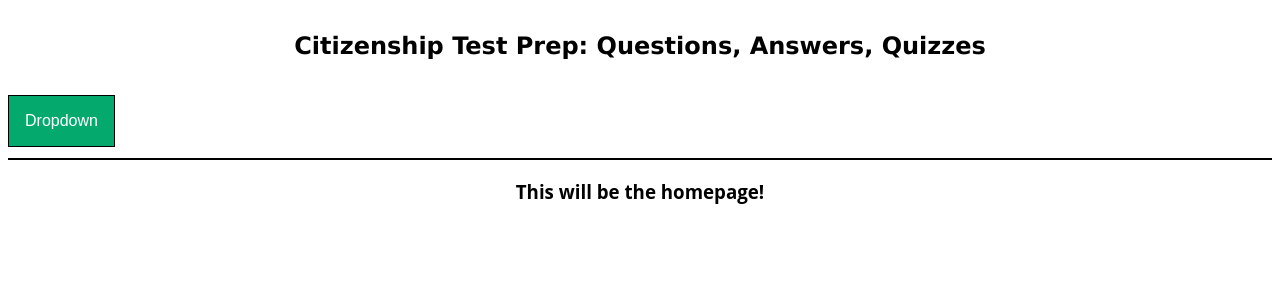
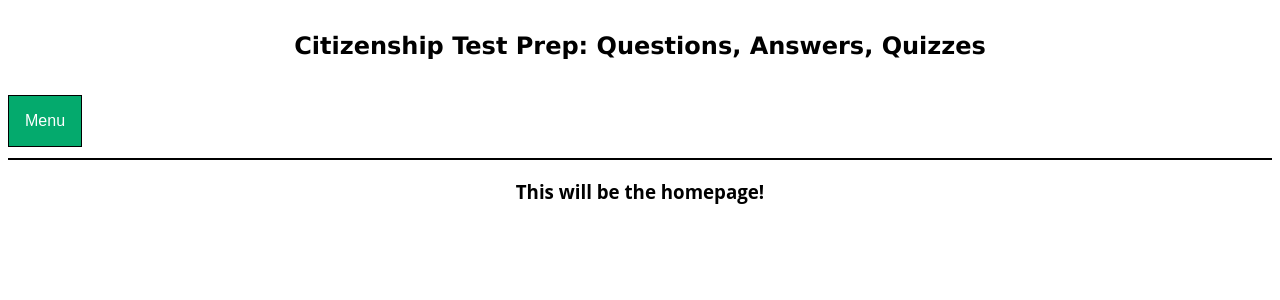
Before and after one commit to mmaustin/citizenship-questions-answers, a React (Create React App) app in the folder citizenship-frontend/: page / in a window 1280 px wide. Shown: the top 300 px of the page. Built offline with nearby package versions, Linux system fonts and the light colour scheme.

Commit message:
small text change in the dropdown hover button

```diff
--- a/citizenship-frontend/src/app/Navbar.js
+++ b/citizenship-frontend/src/app/Navbar.js
@@ -59,7 +59,7 @@ const Navbar = () => {
         <nav>
             <h2 className='nav-heading'>Citizenship Test Prep: Questions, Answers, Quizzes</h2>
             <div class="dropdown">
-                <button class="dropbtn">Dropdown</button>
+                <button class="dropbtn">Menu</button>
                 <div class="dropdown-content">
                     <Link className='nav-link-text' to='/'>Home Page</Link>
                     <Link className='nav-link-text' to='/questions-one'>Quiz One Q&A</Link>
```
